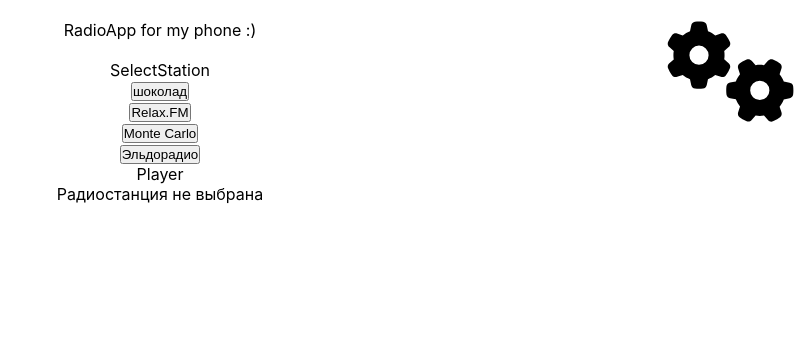
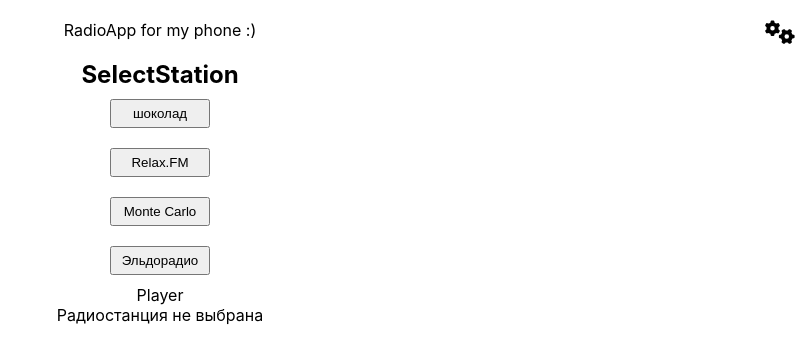
Before and after one commit to FoxTail25/radio, a React (Create React App) app: page / in a window 1280 px wide. Shown: the top 362 px of the page, without its empty margins (480-1280 px from the left). Built offline with nearby package versions, Linux system fonts and the light colour scheme.

Commit message:
Добавил Redux и немного CSS

```diff
--- a/src/App.js
+++ b/src/App.js
@@ -1,19 +1,17 @@
 import { useState } from 'react';
 import { Player } from './component/Player';
-import  radioStation from './data/station.js';
+import radioStation from './data/station.js';
 import SelectStation from './component/SelectStation.jsx';
 import Header from './component/Header.jsx';
 
 function App() {
 
-let [selectedStation, setSelectedStation] = useState('')
-
 
   return (
     <div className="App">
-      <Header/>
-      <SelectStation {...{radioStation, setSelectedStation}}/>
-      <Player selectedStation={selectedStation}/>
+      <Header />
+      <SelectStation radioStation={radioStation} />
+      <Player />
     </div>
   );
 }
--- a/src/app/store.js
+++ b/src/app/store.js
@@ -4,7 +4,7 @@ import langReducer from '../features/lang/langSlice'
 import statiomReducer from '../features/station/stationSlice'
 
 export const store = configureStore({
-    reducer:{
+    reducer: {
         theme: themeReducer,
         lang: langReducer,
         station: statiomReducer,
--- a/src/component/Header.jsx
+++ b/src/component/Header.jsx
@@ -3,9 +3,11 @@ import { ReactComponent as Gear } from '../gears-solid.svg'
 
 const Header = () => {
   return <header>
-    RadioApp for my phone :)
+    <div className='header_text'>
+      RadioApp for my phone :)
+    </div>
 
-    <Gear className='setting_logo'/>
+    <Gear className='setting_logo' />
 
   </header>
 
--- a/src/component/Player.jsx
+++ b/src/component/Player.jsx
@@ -1,28 +1,32 @@
+import { useSelector } from 'react-redux'
 
 
-export const Player = ({ selectedStation }) => {
+export const Player = () => {
 
-    if (selectedStation) {
-        selectedStation = selectedStation[0]
+    const selectedStation = useSelector((state) => state.station.station)
+
+    if (selectedStation !== '') {
         console.log(selectedStation.radioDot.dot_1.href)
-    }else {
+    } else {
         console.log("радиостанция не выбрана")
     }
+
+    console.log('in_store', selectedStation)
 
 
     return <>
         <div>Player</div>
         {
-            selectedStation
+            selectedStation !== ''
                 ?
                 <div>
                     <div>
-                {selectedStation.name}
+                        {selectedStation.name}
                     </div>
-                <audio autoPlay controls src={selectedStation.radioDot.dot_1.href}></audio>
+                    <audio autoPlay controls src={selectedStation.radioDot.dot_1.href}></audio>
                 </div>
                 :
-<div>Радиостанция не выбрана</div>
-}
+                <div>Радиостанция не выбрана</div>
+        }
     </>
 }
--- a/src/component/SelectStation.jsx
+++ b/src/component/SelectStation.jsx
@@ -1,20 +1,31 @@
 import React from 'react'
-
-export default function SelectStation({ radioStation, setSelectedStation }) {
+import b from '../css/selectStation.css'
+import { useDispatch } from 'react-redux'
+import { userSelected } from '../features/station/stationSlice'
+export default function SelectStation({ radioStation }) {
 
     let allName = radioStation.map(e => e.name)
 
+    const dispatch = useDispatch()
+
     function filteredRadioStation(name) {
-        let userSelectedStation = radioStation.filter(e => e.name === name)
-        setSelectedStation(userSelectedStation)
+        let userSelectedStation = radioStation.filter(e => e.name === name)[0]
+        dispatch(userSelected(userSelectedStation))
     }
 
     return <>
-        SelectStation
+        <h2>
+            SelectStation
+        </h2>
         {
             allName.map(e =>
                 <div key={e}>
-                    <button onClick={() => filteredRadioStation(e)}>{e}</button>
+                    <button
+                        onClick={
+                            () => filteredRadioStation(e)
+                        }
+                    >{e}
+                    </button>
                 </div>)
         }
     </>
--- a/src/css/index.css
+++ b/src/css/index.css
@@ -24,9 +24,14 @@ header {
   position: relative;
 }
 
+.header_text {
+  width: 100%;
+}
+
 .setting_logo {
-  width: 10%;
+  width: 30px;
   position: absolute;
   right: 5px;
   top: 0;
-}/*# sourceMappingURL=index.css.map */
+  cursor: pointer;
+}
--- /dev/null
+++ b/src/css/selectStation.css
@@ -0,0 +1,9 @@
+button {
+  cursor: pointer;
+  margin-bottom: 10px;
+  width: 100px;
+  padding: 5px;
+}
+button:first-child {
+  margin-top: 10px;
+}
--- a/src/features/station/stationSlice.js
+++ b/src/features/station/stationSlice.js
@@ -1,14 +1,14 @@
 import { createSlice } from "@reduxjs/toolkit";
 
 export const stationSlice = createSlice({
-    name:'selectedStation',
+    name: 'selectedStation',
     initialState: {
         station: ''
     },
     reducers: {
-        userSelected: (state, action) =>{state.station = action.payload},
+        userSelected: (state, action) => { state.station = action.payload },
     },
 })
 
-export const {userSelected} = stationSlice.actions
+export const { userSelected } = stationSlice.actions
 export default stationSlice.reducer
--- /dev/null
+++ b/src/sass/component/selectStation.sass
@@ -0,0 +1,7 @@
+button
+	cursor: pointer
+	margin-bottom: 10px
+	width: 100px
+	padding: 5px
+	&:first-child
+		margin-top: 10px
--- a/src/sass/layout/_header.sass
+++ b/src/sass/layout/_header.sass
@@ -4,9 +4,12 @@ header
     // display: flex
     // justify-content: end
     position: relative
+.header_text
+    width: 100%
 
 .setting_logo
-    width: 10%
+    width: 30px
     position: absolute
     right: 5px
     top: 0
+    cursor: pointer
```
Also changed, not shown: src/img/station_logo/radio_shokolad_logo.svg (added), src/img/station_logo/shoko.png (added).
